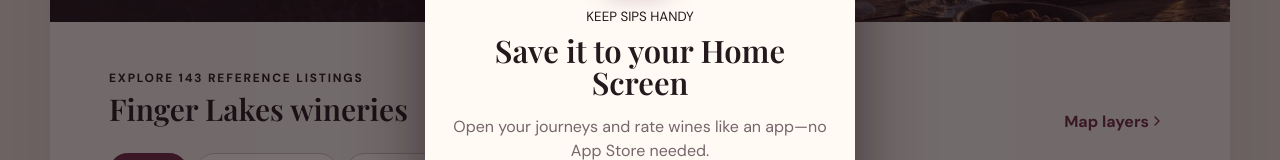
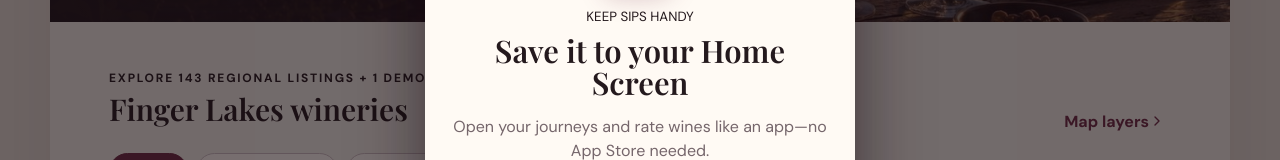
Before and after one commit to colonnamedia/wine-sips-tasting, a React (Vite) app: page / in a window 1280 px wide. Shown: the part 478-638 px from the top of the page. Built offline with nearby package versions, Linux system fonts and the light colour scheme; a web font is replaced by a local one.

Commit message:
Add sample winery tasting flight

```diff
--- a/src/data/wineries.js
+++ b/src/data/wineries.js
@@ -3,9 +3,11 @@ import directory from './wineries.json';
 const lakeX={'Canandaigua Lake':12,'Keuka Lake':31,'Seneca Lake':55,'Cayuga Lake':79};
 const colors={'Canandaigua Lake':'#9b5c35','Keuka Lake':'#315c54','Seneca Lake':'#722f47','Cayuga Lake':'#2e6073'};
 const counts={};
-export const wineries=directory.map((record,index)=>{
+const demoWinery={id:'demo',name:'Sips Demo Cellar',lake:'Seneca Lake',city:'Geneva',county:'Ontario',address:'Sample location — not a real winery',area:'Geneva · Sample experience',distance:'Demo tasting ready',score:null,ratings:0,tags:['Sample winery','Demo flight'],x:52,y:16,color:'#6e2942',desc:'This fictional winery and tasting flight are included only to demonstrate how the One Sip rating experience works. No wines, prices, or visitor details shown here are real.',verification:'Demo winery — sample menu',source:'Sips product demo',sourceUrl:null,wines:[['2024 Dry Riesling','White · Sample menu','$24 sample'],['2024 Grüner Veltliner','White · Sample menu','$27 sample'],['2023 Unoaked Chardonnay','White · Sample menu','$26 sample'],['2024 Cabernet Franc Rosé','Rosé · Sample menu','$25 sample'],['2022 Cabernet Franc','Red · Sample menu','$34 sample'],['2023 Vidal Ice Wine','Dessert · Sample menu','$38 sample']]};
+const regionalWineries=directory.map((record,index)=>{
   const position=counts[record.lake]||0;
   counts[record.lake]=position+1;
   return {...record,id:index+1,area:record.city?`${record.city}, ${record.county} County`:'Finger Lakes region',distance:'Route time available soon',score:null,ratings:0,tags:[record.lake.replace(' Lake',''),record.city||'Regional listing'],x:lakeX[record.lake]+((position%5)-2)*1.25,y:9+(position%15)*5.5,color:colors[record.lake],desc:`Listed in the New York State winery-license directory at ${record.address}. Public tasting hours and current flight details still need verification.`,wines:[]};
 });
+export const wineries=[demoWinery,...regionalWineries];
 export const lakes=Object.keys(lakeX);
--- a/src/main.jsx
+++ b/src/main.jsx
@@ -46,7 +46,7 @@ function InstallPrompt(){const [show,setShow]=useState(false);const [deferred,se
 
 function Discover({onOpen,trip,addTrip}){const [query,setQuery]=useState('');const [lake,setLake]=useState('All lakes');const shown=wineries.filter(w=>(lake==='All lakes'||w.lake===lake)&&(w.name+w.lake+w.tags.join('')).toLowerCase().includes(query.toLowerCase()));return <>
  <section className="hero"><img src="/finger-lakes-tasting.jpg"/><div className="heroShade"/><div className="heroCopy"><small>YOUR NEXT POUR</small><h1>Find the wines<br/>worth remembering.</h1><p>Plan together. Taste everything. Keep what you love.</p></div><div className="search"><Search size={19}/><input value={query} onChange={e=>setQuery(e.target.value)} placeholder="Winery, lake, or wine"/></div></section>
- <section className="section mapSection"><div className="titleRow"><div><small>EXPLORE {wineries.length} REFERENCE LISTINGS</small><h2>Finger Lakes wineries</h2></div><button className="textBtn">Map layers <ChevronRight size={16}/></button></div>
+ <section className="section mapSection"><div className="titleRow"><div><small>EXPLORE {wineries.length-1} REGIONAL LISTINGS + 1 DEMO</small><h2>Finger Lakes wineries</h2></div><button className="textBtn">Map layers <ChevronRight size={16}/></button></div>
  <div className="lakeFilters" aria-label="Filter wineries by lake">{['All lakes',...lakes].map(x=><button className={lake===x?'active':''} onClick={()=>setLake(x)} key={x}>{x}</button>)}</div>
  <div className="mapCard"><div className="topo"></div><div className="lake l0"></div><div className="lake l1"></div><div className="lake l2"></div><div className="lake l3"></div><span className="lakeName n0">CANANDAIGUA</span><span className="lakeName n1">KEUKA</span><span className="lakeName n2">SENECA</span><span className="lakeName n3">CAYUGA</span>{shown.map(w=><button key={w.id} aria-label={`Open ${w.name}`} className="pin directoryPin" style={{left:w.x+'%',top:w.y+'%',background:w.color}} onClick={()=>onOpen(w)}><Wine size={12}/></button>)}<div className="mapHint"><Navigation size={15}/> {shown.length} wineries shown</div></div></section>
  <section className="section"><div className="titleRow"><div><small>REGIONAL DIRECTORY</small><h2>{lake==='All lakes'?'All wineries':lake}</h2></div><span className="resultCount">{shown.length} results</span></div><div className="cards">{shown.map(w=><article className="wineryCard" key={w.id} onClick={()=>onOpen(w)}><div className="cardTop"><span style={{background:w.color}}><Wine size={20}/></span><button aria-label={trip.includes(w.id)?`Remove ${w.name} from trip`:`Add ${w.name} to trip`} onClick={e=>{e.stopPropagation();addTrip(w.id)}} className={trip.includes(w.id)?'saved':''}>{trip.includes(w.id)?<Check/>:<Plus/>}</button></div><small>{w.lake}</small><h3>{w.name}</h3><div className="tags">{w.tags.map(x=><i key={x}>{x}</i>)}</div><div className="cardFoot"><b className="verifyDot">●</b><span>{w.verification}</span><ChevronRight/></div></article>)}</div></section>
@@ -56,7 +56,7 @@ function Discover({onOpen,trip,addTrip}){const [query,setQuery]=useState('');con
 
 function Trip({trip,ratings,onOpen}){const list=wineries.filter(w=>trip.includes(w.id));return <section className="page"><div className="pageHead"><small>OCTOBER 10–12</small><h1>Finger Lakes Weekend</h1><div className="people"><span>AC</span><span>JC</span><span>MK</span><button><Plus size={16}/></button><b>3 friends</b></div></div><div className="tripStats"><div><b>{list.length}</b><span>wineries</span></div><div><b>47 mi</b><span>planned</span></div><div><b>{Object.keys(ratings).length}</b><span>wines rated</span></div></div><div className="routeLine">{list.map((w,i)=><article key={w.id} onClick={()=>onOpen(w)}><div className="stop"><span>{i+1}</span>{i<list.length-1&&<i/>}</div><div><small>{i===0?'11:00 AM':'2:15 PM'} · {w.area}</small><h3>{w.name}</h3><p>{w.desc}</p><em>{w.wines.length} wines pouring</em></div><ChevronRight/></article>)}</div><button className="primary"><Share2 size={18}/> Invite friends to this trip</button></section>}
 
-function Taste({wineries,ratings,setRatings,flash}){const w=wineries[0];return <section className="page"><div className="tasteHead"><small>NOW TASTING</small><h1>{w.name}</h1><p>{w.wines.length} wines in today’s flight</p></div><RatingList winery={w} ratings={ratings} setRatings={setRatings} flash={flash}/></section>}
+function Taste({wineries,ratings,setRatings,flash}){const w=wineries[0];return <section className="page"><div className="tasteHead"><small>INTERACTIVE DEMO · SAMPLE WINES</small><h1>{w.name}</h1><p>Tap a score for each of the {w.wines.length} wines in this sample flight.</p></div><RatingList winery={w} ratings={ratings} setRatings={setRatings} flash={flash}/></section>}
 
 function RatingList({winery,ratings,setRatings,flash}){if(!winery.wines.length)return <div className="emptyTasting"><Wine/><h3>Tasting list coming soon</h3><p>This winery is in our reference directory. Current wines will be added after verification or winery participation.</p></div>;return <div className="wineList">{winery.wines.map(([name,type,price],idx)=>{const key=winery.id+'-'+idx;return <article key={name}><div className="wineInfo"><span>{idx+1}</span><div><small>{type} · {price}</small><h3>{name}</h3></div>{ratings[key]&&<b>{ratings[key]}</b>}</div><div className="rating">{scale.map((s,i)=><button title={s[1]} className={ratings[key]===i+1?'picked':''} onClick={()=>{setRatings(v=>({...v,[key]:i+1}));flash(i===4?'Saved to your anytime list':'Rating saved')}} key={s[0]}><strong>{i+1}</strong><span>{s[0]}</span></button>)}</div></article>})}</div>}
 
```
